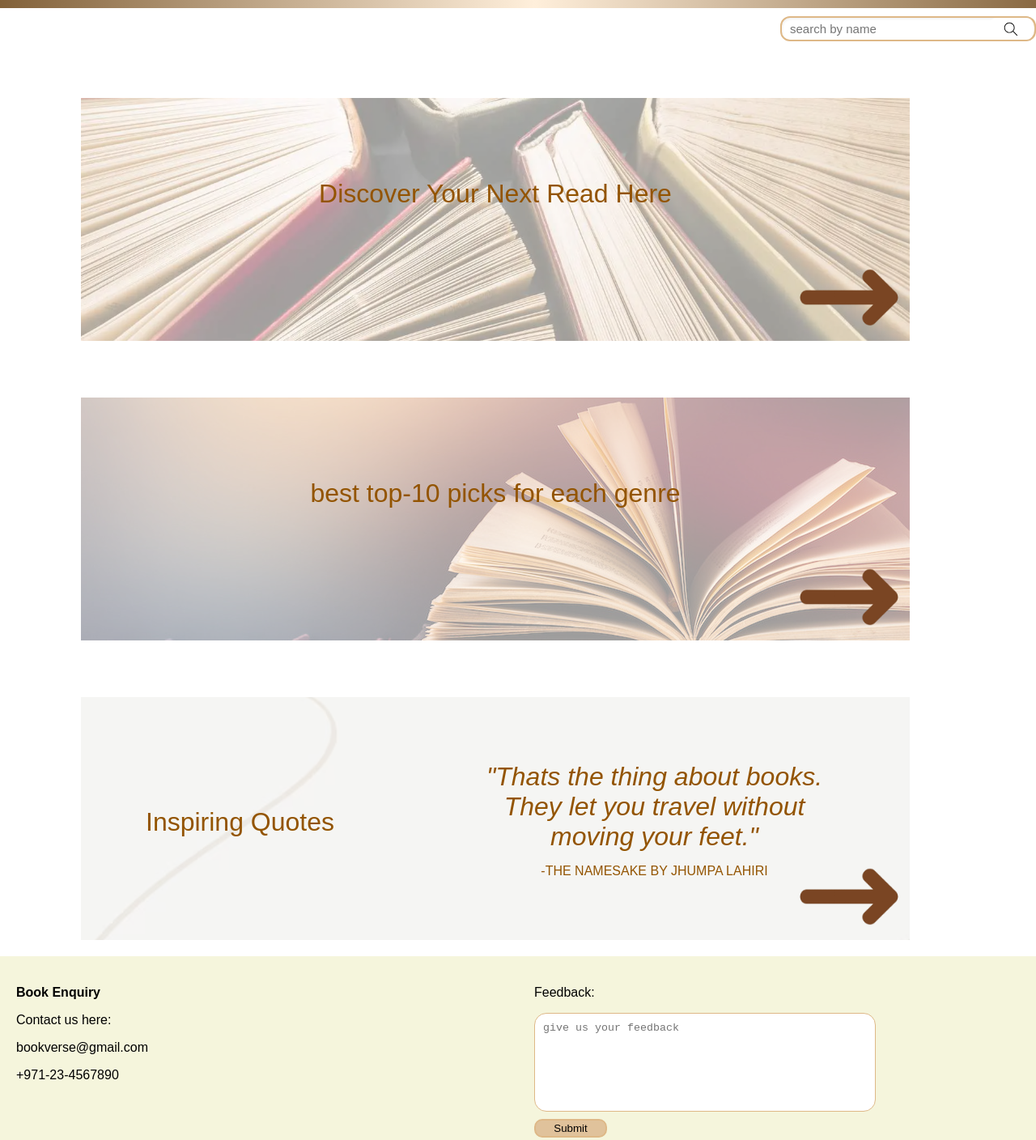
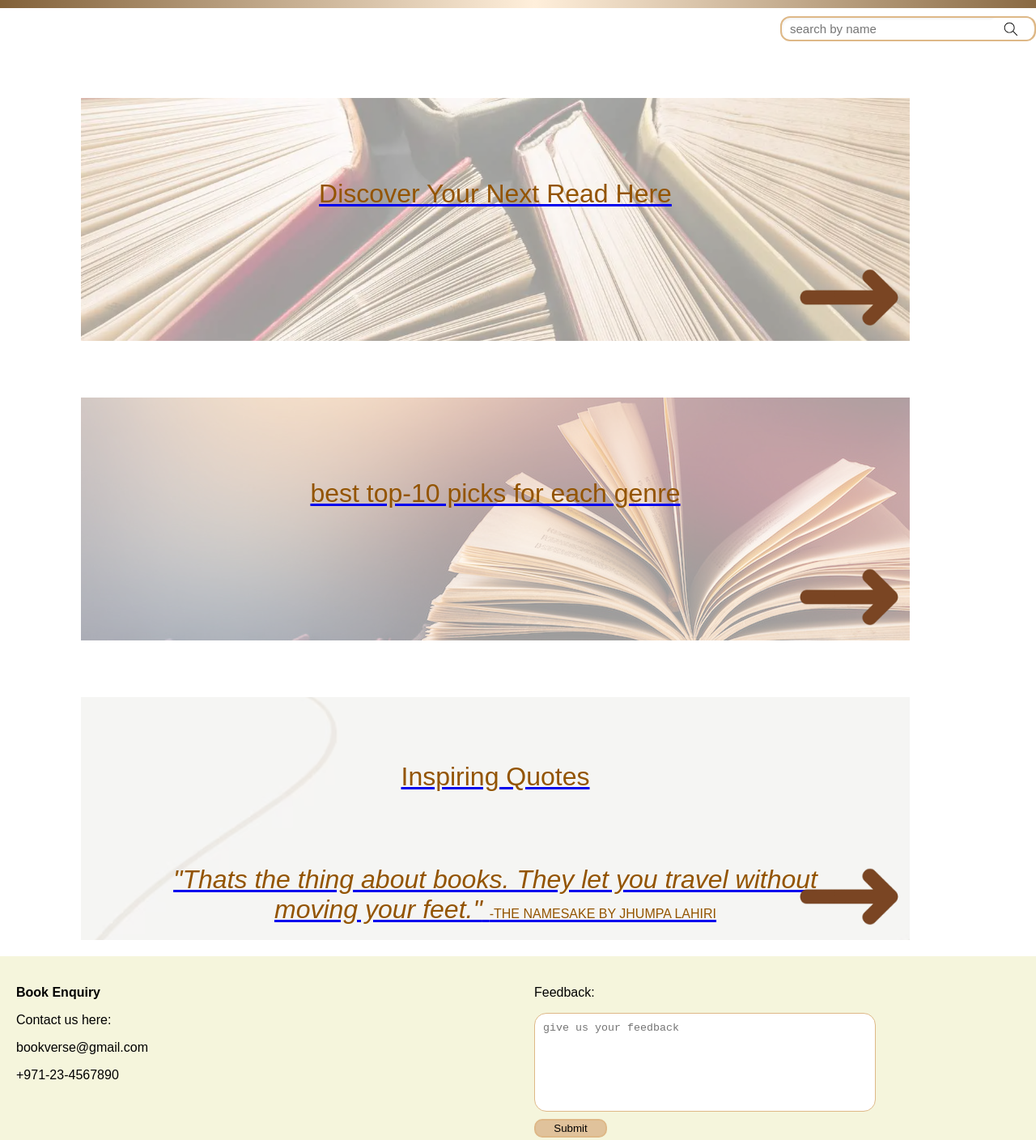
Before and after one commit to Jasreena-jamal/11_10, a plain HTML site: page index.html in a window 1280 px wide. Shown: the part 180-1588 px from the top of the page at 81% size. Drawn offline with Linux system fonts and the light colour scheme.

Commit message:
Update index.html

```diff
--- a/index.html
+++ b/index.html
@@ -22,7 +22,10 @@
         </button>
     </nav>
 
+
+
     <div class="content-conatiner">
+        <a href="list-page.html">
             <div class="book-lists">
                 <p>Discover Your Next Read Here</p>
                 <div class="arrow-container">
@@ -31,8 +34,10 @@
                     </a>
                 </div>
             </div>
+        </a>
 
 
+        <a href="top-10.html">
             <div class="top10">
                 <div class="t-left">
                     <p>best top-10 picks for each genre</p>
@@ -42,9 +47,10 @@
                         </a>
                     </div>
                 </div>
+            </div>
+        </a>
 
-        </div>
-
+        <a href="quotes-page.html">
             <div class="quotes-container">
                 <div class="left">
                     <p>Inspiring Quotes</p>
@@ -59,8 +65,8 @@
                         </a>
                     </div>
                 </div>
-
             </div>
+        </a>
 
     </div>
 
```
Lines whose indentation alone changed are shown as unchanged.
